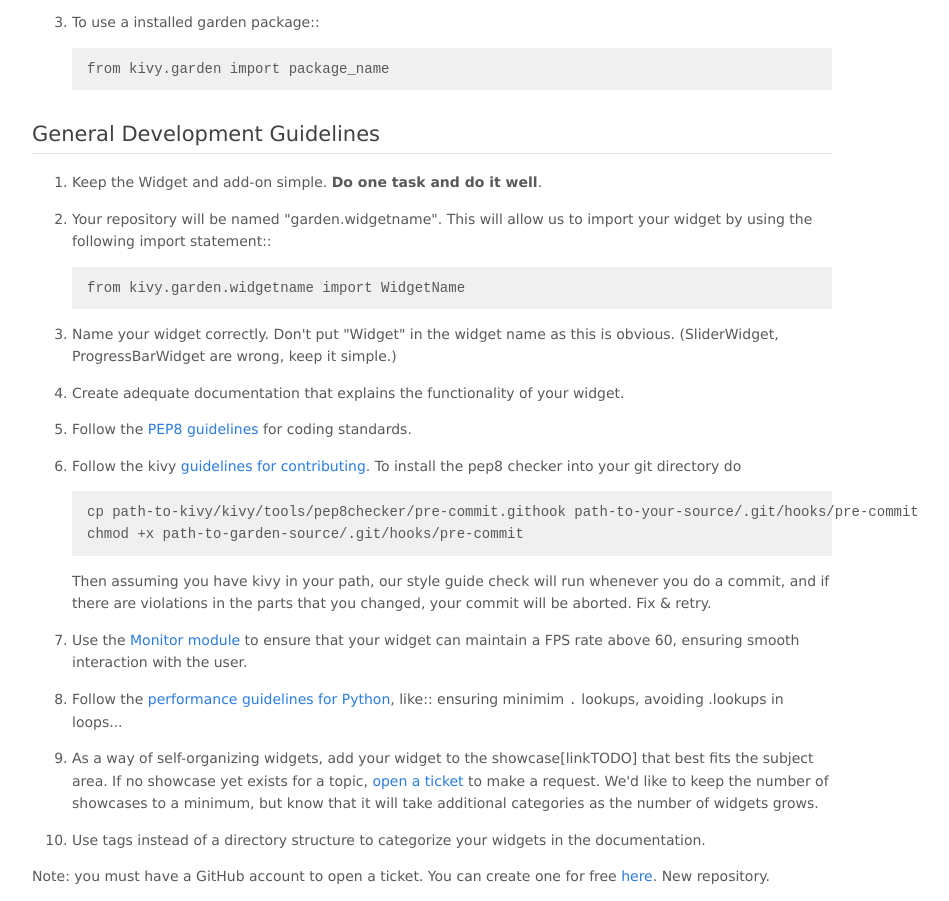
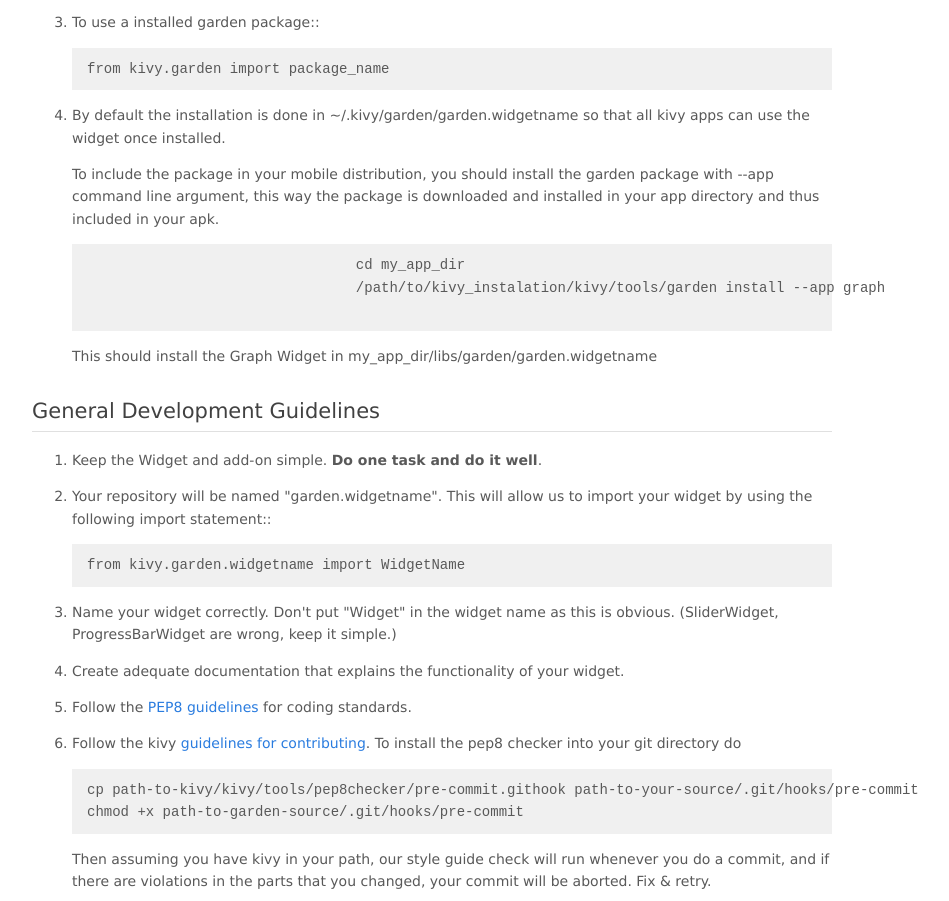
Before and after one commit to kivy-garden/kivy-garden.github.io, a plain HTML site: page index.html in a window 1280 px wide. Shown: the part 814-1715 px from the top of the page, without its empty margins (208-1157 px from the left). Drawn offline with Linux system fonts and the light colour scheme.

Commit message:
add installation instructions for including garden package in the app dir

```diff
--- a/index.html
+++ b/index.html
@@ -69,6 +69,15 @@
 			<pre>from kivy.garden import package_name</pre>
 
 			</p></li>
+			<li><p>By default the installation is done in ~/.kivy/garden/garden.widgetname so that all kivy apps can use the widget once installed.</p>
+			    <p>To include the package in your mobile distribution, you should install the garden package with --app command line argument, this way the package is downloaded and installed in your app directory and thus included in your apk.</p>
+			    <p><pre>
+			    	cd my_app_dir
+    				/path/to/kivy_instalation/kivy/tools/garden install --app graph
+				</pre>
+			    </p>
+			    </p>This should install the Graph Widget in my_app_dir/libs/garden/garden.widgetname
+			</p></li>
 		</ol>
 
 		<h2>General Development Guidelines</h2>
```
